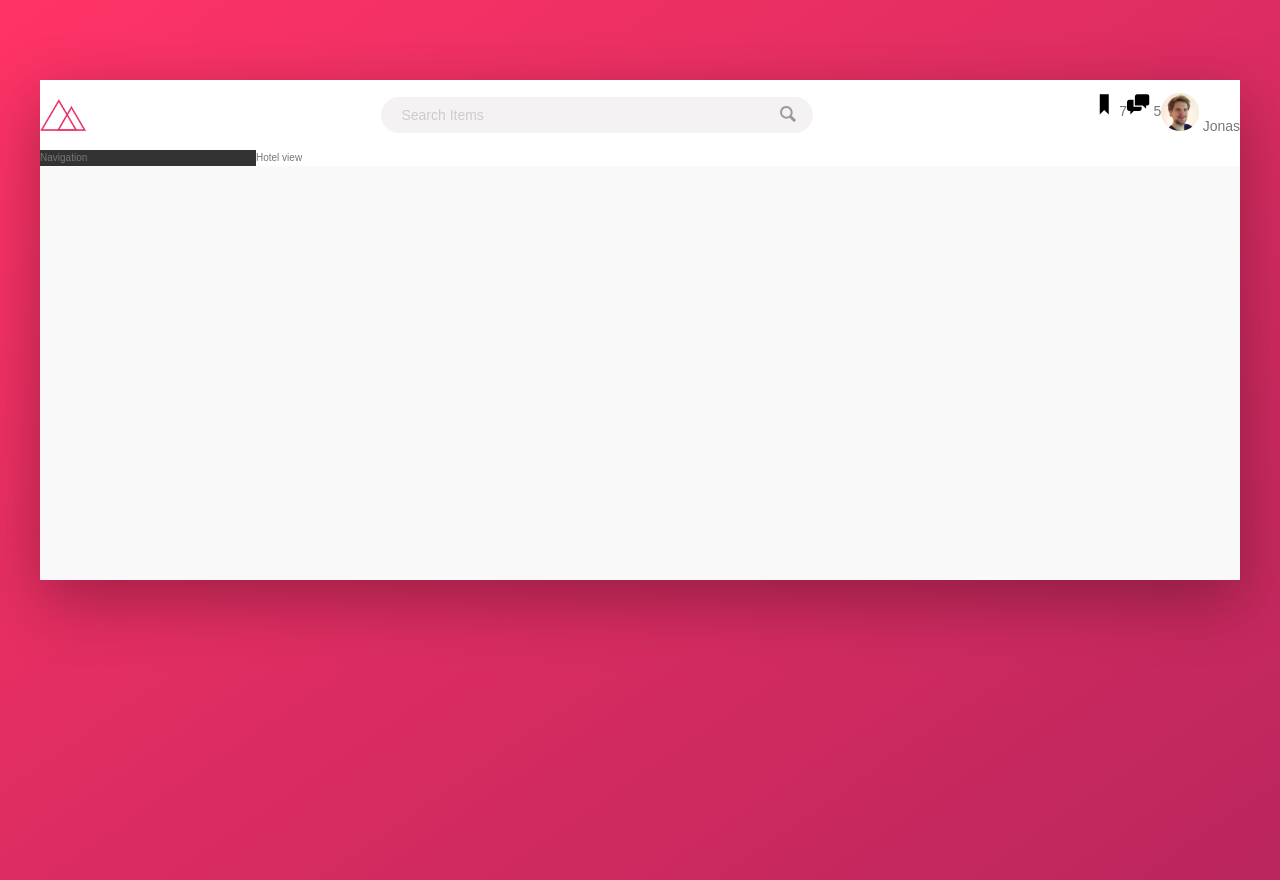
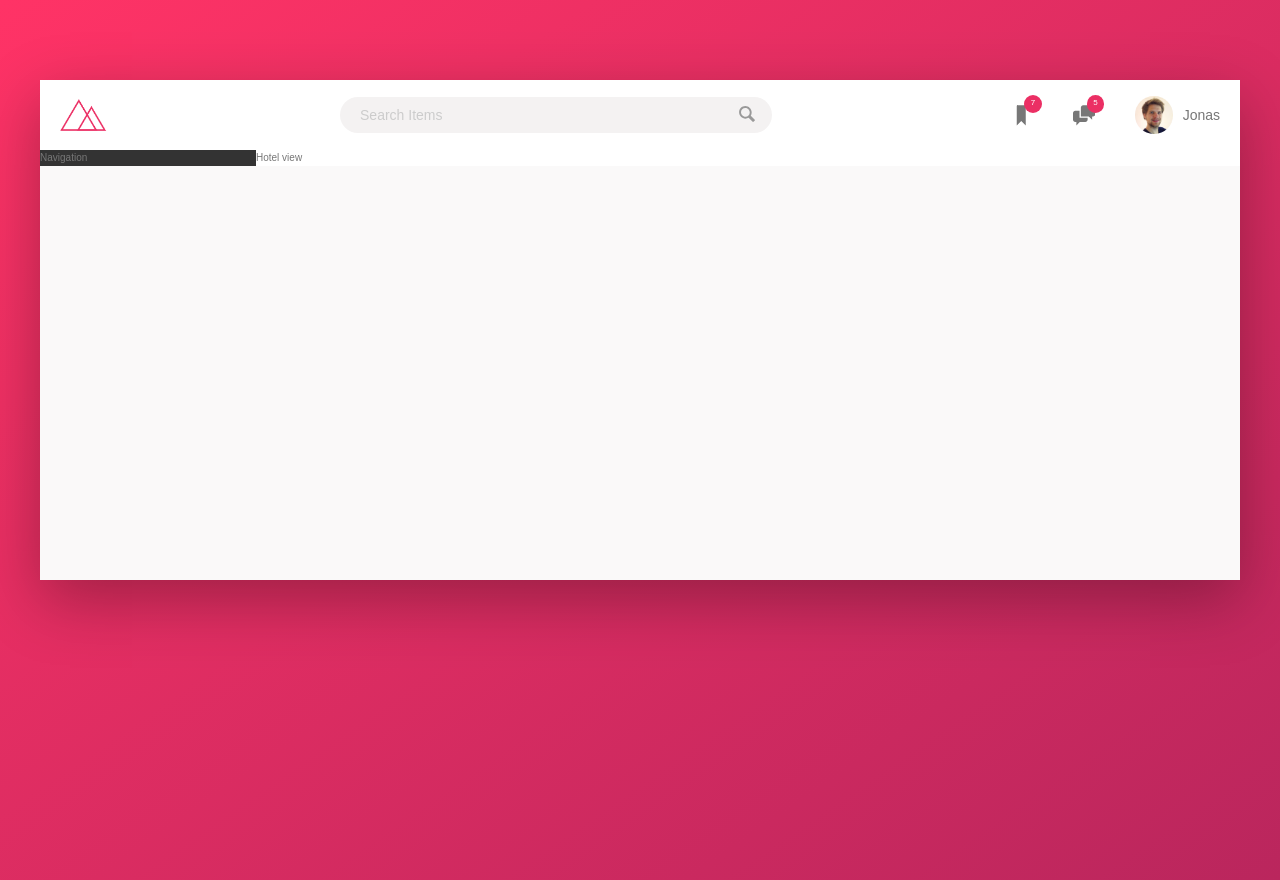
Before and after one commit to pseudoamit/trillo, a website: page src/index.html in a window 1280 px wide. Drawn offline with nearby package versions, Linux system fonts and the light colour scheme; files that its build step writes are made by us from their sources.

Commit message:
Hedaer completed

```diff
--- a/src/sass/_components.scss
+++ b/src/sass/_components.scss
@@ -1,6 +1,7 @@
 ////////////////////*LOGO//////////////////////////////////
 .logo {
   height: 3.25rem;
+  margin-left: 2rem;
 }
 
 ////////////////////*SEARCH//////////////////////////////////
@@ -62,26 +63,51 @@
 ////////////////////*USER NAVIGATION//////////////////////////////////
 
 .user-nav {
+  align-self: stretch;
   display: flex;
+  align-items: center;
+  justify-content: center;
+
+  & > * {
+    padding: 0 2rem;
+    cursor: pointer;
+    height: 100%;
+    display: flex;
+    align-items: center;
+  }
+
+  & > *:hover {
+    background-color: var(--color-grey-light-2);
+  }
+
   &__icon-box {
+    position: relative;
   }
 
   &__icon {
     height: 2.25rem;
     width: 2.25rem;
+    fill: var(--color-grey-dark-2);
   }
 
   &__notification {
-  }
-
-  &__user {
+    font-size: 0.8rem;
+    height: 1.75rem;
+    width: 1.75rem;
+    border-radius: 100px;
+    background-color: var(--color-primary);
+    color: #fff;
+    position: absolute;
+    top: 1.5rem;
+    right: 1.1rem;
+    display: flex;
+    align-items: center;
+    justify-content: center;
   }
 
   &__user-photo {
     height: 3.75rem;
     border-radius: 50%;
-  }
-
-  &__user-name {
+    margin-right: 1rem;
   }
 }
```
